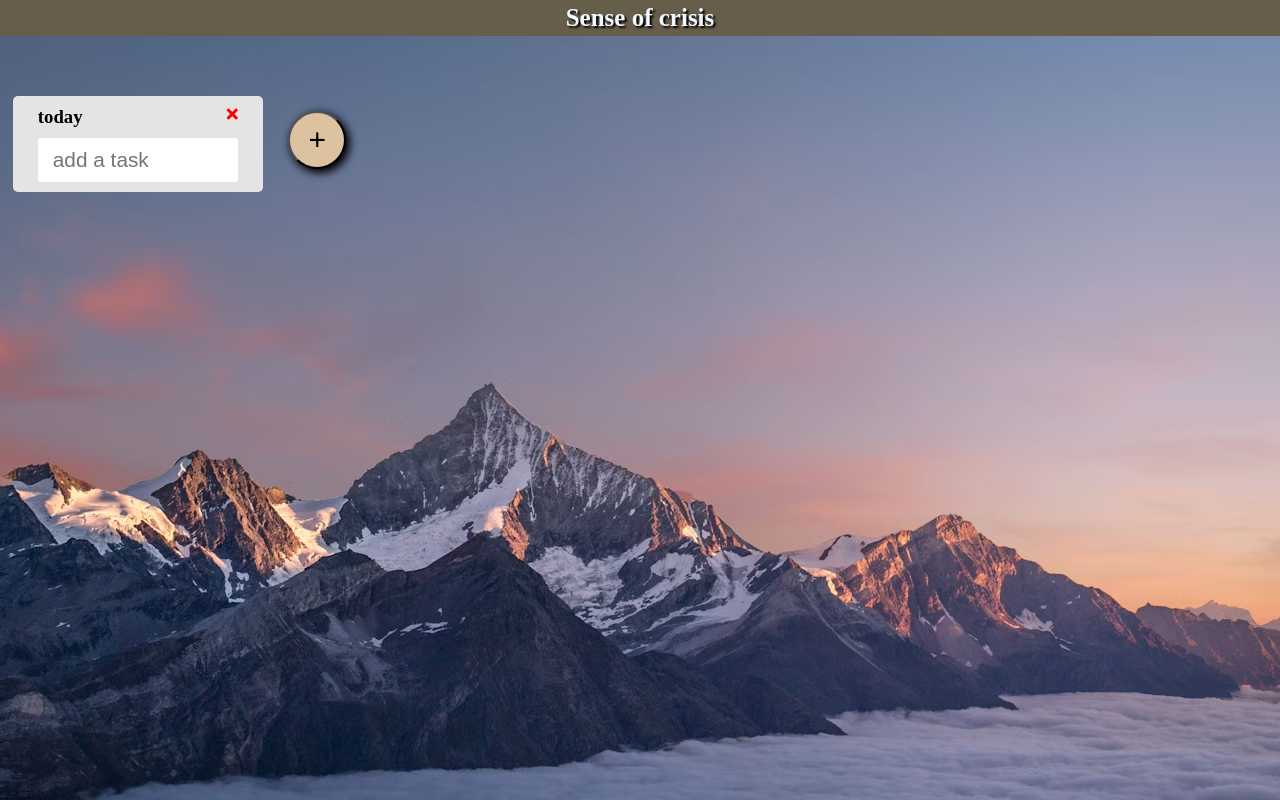
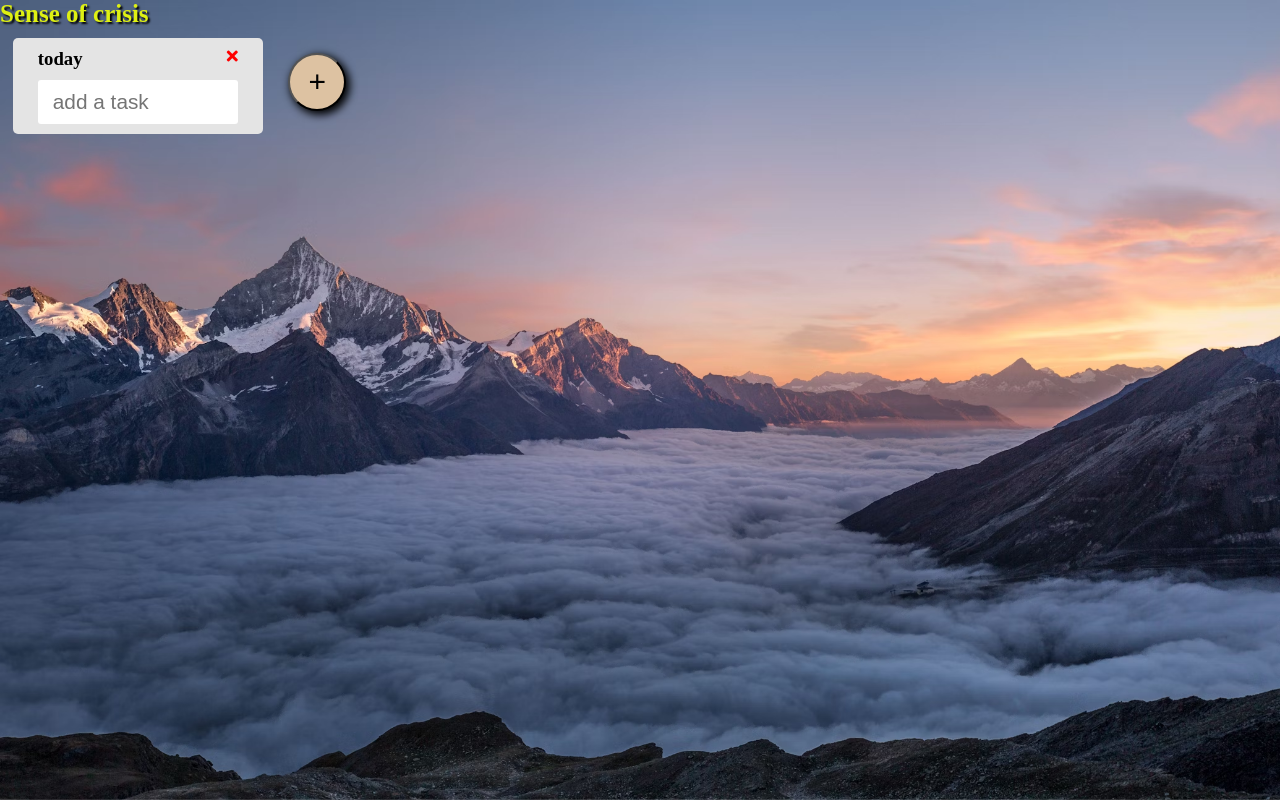
Before and after one commit to kurra-yuki/url_stocker, a React (Create React App) app: page / in a window 1280 px wide. Built offline with nearby package versions, Linux system fonts and the light colour scheme.

Commit message:
all done

```diff
--- a/src/index.css
+++ b/src/index.css
@@ -6,21 +6,23 @@
 
 h1 {
     font-size: 25px;
-    color: aliceblue;
+    color: rgb(222, 240, 19);
     font-weight: 600;
     text-shadow: 2px 2px 2px black;
 }
 
-header {
-    text-align: center;
+/* header {
+    text-align: left;
     padding: 4px 10%;
     margin-bottom: 50px;
-    background-color: rgb(102, 94, 74);
-}
+    background-color: rgb(192, 123, 123);
+} */
 
 .app {
     background: url(../src/images/mountain.jpeg);
-    background-repeat: no-repeat;
+    background-repeat: repeat;
+    background-size: cover;
+    background-attachment: fixed;
     height: 100vh;
 }
 
```
Also changed, not shown: public/joge.png (added), public/manifest.json.
